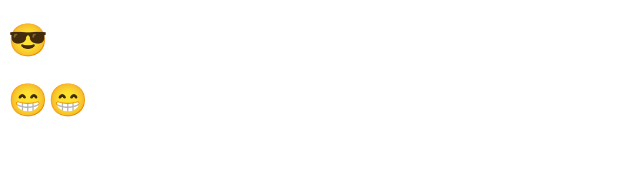
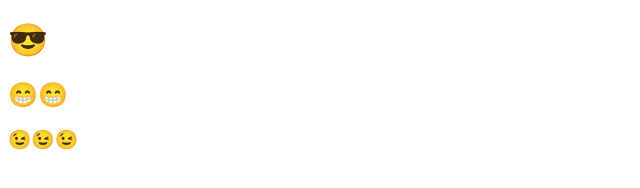
Before and after one commit to anand1013/git-tutorial, a website: page index.html in a window 1280 px wide. Shown: the whole page, without its empty margins (0-640 px from the left). Drawn offline with Linux system fonts and the light colour scheme.

Commit message:
first branch : second commit

```diff
--- a/index.html
+++ b/index.html
@@ -7,6 +7,7 @@
   </head>
   <body>
     <h1>😎</h1>
-    <h1>😁😁</h1>
+    <h2>😁😁</h2>
+    <h3>😉😉😉</h3>
   </body>
 </html>
```
